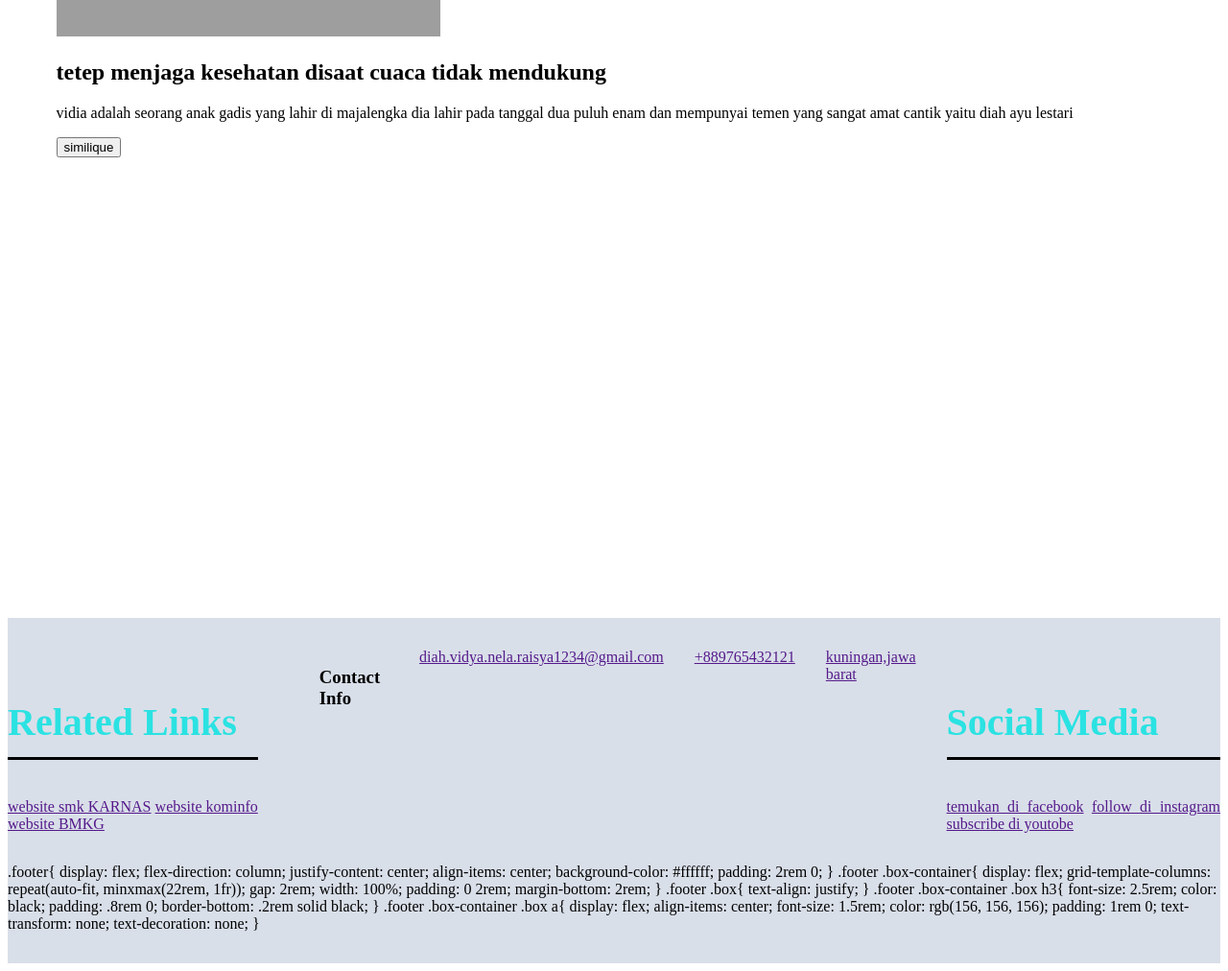
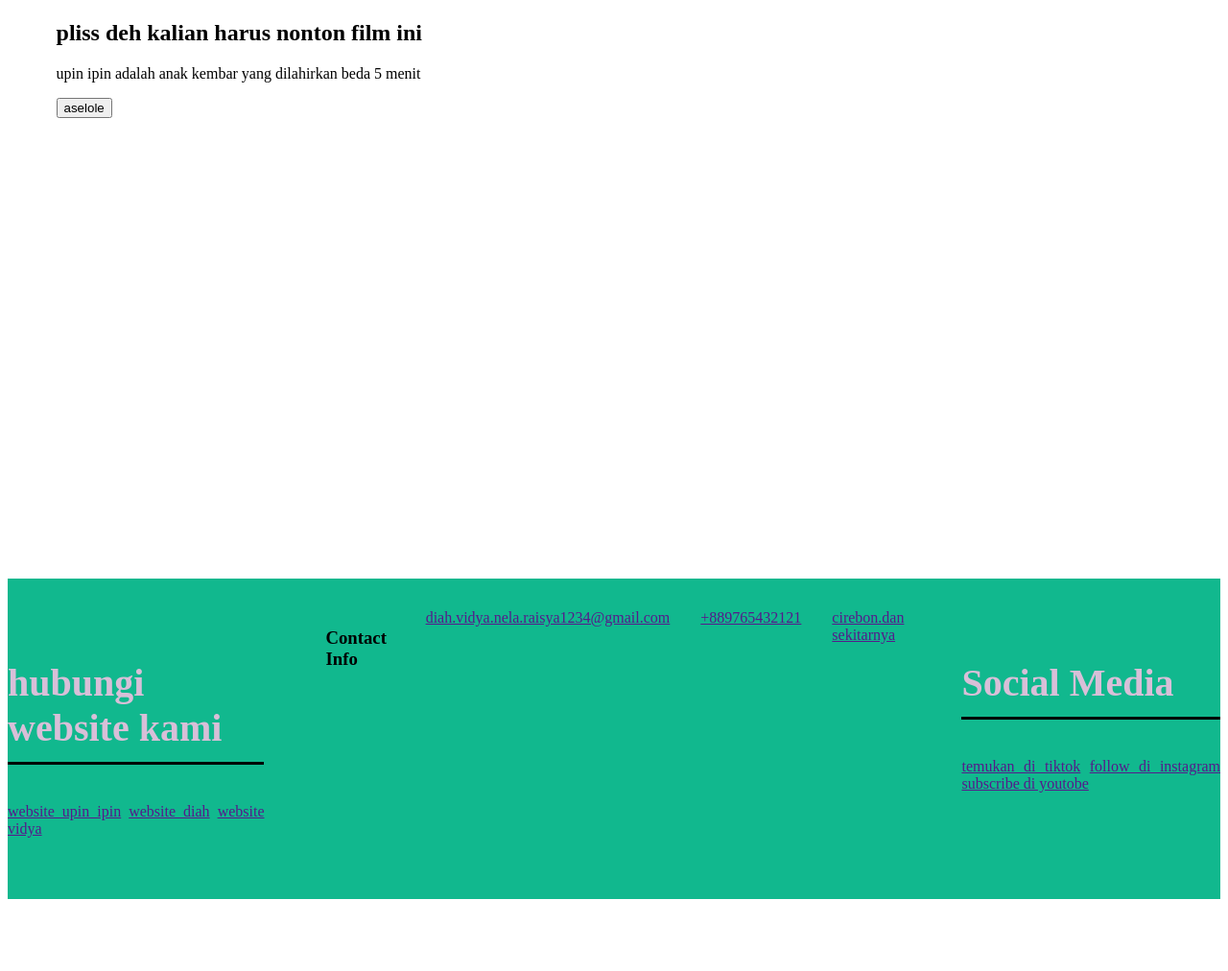
Before and after one commit to diahvidya56/project-web-kelompok4, a plain HTML site: page index.html in a window 1280 px wide. Shown: the part 1018-2030 px from the top of the page at 96% size. After the commit the page ends 1963 px from the top, so only its background shows below. Drawn offline with Linux system fonts and the light colour scheme; grey boxes are pictures that could not be loaded.

Commit message:
Add files via upload

```diff
--- a/index.html
+++ b/index.html
@@ -3,12 +3,12 @@
 <head>
     <meta charset="UTF-8">
     <meta name="viewport" content="width=device-width, initial-scale=1.0">
-    <title>ACTIVE BREAKS - SOLUSI HIDUP SEHAT DENGAN TEKNOLOGI!</title>
+    <title>diahvidya - upin ipin</title>
     <link rel="stylesheet" href="style.css">
 </head>
 <body>
     <header>
-        <a href="#" class="logo"><img src="images/running.png" alt="">ACTIVE BREAKS</a>
+        <a href="#" class="logo"><img src="upin ipin.webp" alt="">UPIN IPIN</a>
         <nav class="menu">
             <a href="">Home</a>
             <a href="">About</a>
@@ -19,17 +19,16 @@
     <section class="home">
         <div class="content">
             <div class="content-left">
-                <img src="images/ilustrasi.jpg" alt="">
+                <img src="upin ipin.webp" alt="">
             </div>
 
             <div class="content-right">
-                <h2>Tetap Sehat Dengan Active Breaks</h2>
+                <h2>Upin ipin kembar beda 5 menit</h2>
                 <p>
-                    Lorem ipsum dolor sit amet consectetur adipisicing elit.
-                     Hic eos veritatis consequuntur unde, nemo iusto,
-                      totam amet non consectetur recusandae tempore similique, reprehenderit quis itaque.
+                    upin ipin adalah serial televisi animasi anak anak yang dirilis pada tanggal 14
+                    september 2007 di malaysia dan disiarkan di tv9
                 </p>
-                <a href="#about"><button/a>selengkapnya</button></a>
+                <a href="#about"><button/a>lovyou</button></a>
         </div>
             </div>
         </div>
@@ -42,15 +41,13 @@
             </div>
 
         </div class="content-right">
-        <h1>tetep menjaga kesehatan disaat cuaca tidak mendukung</h1>
+        <h1>pliss deh kalian harus nonton film ini</h1>
         <p>
-            vidia adalah seorang anak gadis yang lahir di majalengka
-            dia lahir pada tanggal dua puluh enam
-            dan mempunyai temen yang sangat amat cantik yaitu diah ayu lestari
+            upin ipin adalah anak kembar yang dilahirkan beda 5 menit
         </p>
         </caption></div>
         </p>
-        <a href="#about"><button/a>similique</button></a>
+        <a href="#about"><button/a>aselole</button></a>
         <div>
 
         </div>
@@ -61,57 +58,20 @@
     <section class="footer">
         <div class="box-container">
             <div class="box">
-                <h3>Related Links</h3>
-                <a href="">website smk KARNAS</a>
-                <a href="">website kominfo</a>
-                <a href="">website BMKG</a>
+                <h3>hubungi website kami</h3>
+                <a href="">website upin ipin</a>
+                <a href="">website diah</a>
+                <a href="">website vidya</a>
             </div>
             <div class="box"></div>
                 <h3>Contact Info</h3>
                 <a href="">diah.vidya.nela.raisya1234@gmail.com</a>
                 <a href="">+889765432121</a>
-                <a href="">kuningan,jawa barat</a>
+                <a href="">cirebon.dan sekitarnya</a>
             <div class="box">
                 <h3>Social Media</h3>
-                <a href="">temukan di facebook</a>
+                <a href="">temukan di tiktok</a>
                 <a href="">follow di instagram</a>
                 <a href="">subscribe di youtobe</a>
             </div>
         </div>
-        .footer{
-            display: flex;
-            flex-direction: column;
-            justify-content: center;
-            align-items: center;
-            background-color: #ffffff;
-            padding: 2rem 0;
-        }
-        .footer .box-container{
-            display: flex;
-            grid-template-columns: repeat(auto-fit, minxmax(22rem, 1fr));
-            gap: 2rem;
-            width: 100%;
-            padding: 0 2rem;
-            margin-bottom: 2rem;
-        }
-        .footer .box{
-            text-align: justify;
-        }
-        .footer .box-container .box h3{
-            font-size: 2.5rem;
-            color: black;
-            padding: .8rem 0;
-            border-bottom: .2rem solid black;
-        }
-        .footer .box-container .box a{
-            display: flex;
-            align-items: center;
-            font-size: 1.5rem;
-            color: rgb(156, 156, 156);
-            padding: 1rem 0;
-            text-transform: none;
-            text-decoration: none;
-        }
-    </section>
-</body>
-</html>
--- a/style.css
+++ b/style.css
@@ -1,5 +1,5 @@
 header {
-    background: #00ddff;
+    background: rgb(255, 0, 191);
     padding: 2rem;
     position: fixed;
     top: 0;
@@ -39,7 +39,7 @@ header .menu a {
 }
 
 header .menu a:hover {
-    background: white;
+    background: rgb(0, 128, 117);
     border-radius: 10px 10px 10px 10px;
 }
 
@@ -70,7 +70,7 @@ section {
     width: 100%;
     height: 100%;
     border-radius: 100px 100px 100px 100px;
-    box-shadow: 0 5px 5px 5px rgba(13, 110, 253, 0.2);
+    box-shadow: 0 5px 5px 5px hotpink;
     border-radius: 61% 39% 36% 64% / 57% 56% 44% 43%;
 }
 
@@ -145,7 +145,7 @@ section {
     width: 200px;
     height: 200px;
     border-radius: 200px 200px 200px 200px;
-    box-shadow: 0 4px 4px 4px rgb(28, 28, 153);
+    box-shadow: 0 4px 4px 4px rgb(57, 153, 28);
     border-radius: 34% 35% 26% 40% / 77% 46% 84% 33%;
 }
 
@@ -182,9 +182,9 @@ section {
     width: 100px;
     border: 2px solid black;
     border-radius: 5px;
-    color: brown;
+    color: rgb(150, 38, 107);
     background: #d98473;
-    cursor: blueviolet;
+    cursor: rgb(226, 43, 43);
     transition: 500ms;
     font-size: 19px;
     font-family: Arial, Helvetica, sans-serif;
@@ -201,7 +201,7 @@ section {
     flex-direction: column;
     justify-content: center;
     align-items: center;
-    background-color: #d9dfe9;
+    background-color: #11b88e;
     padding: 2rem 0;
 }
 .footer .box-container{
@@ -217,7 +217,7 @@ section {
 }
 .footer .box-container .box h3{
     font-size: 2.5rem;
-    color: rgb(43, 226, 226);
+    color: thistle;
     padding: .8rem 0;
     border-bottom: .2rem solid black;
 }
@@ -225,7 +225,7 @@ section {
     display: flex;
     align-items: center;
     font-size: 1.5rem;
-    color: aqua;
+    color: yellow;
     padding: 1rem;
     text-transform: none;
     text-decoration: none;
```
Also changed, not shown: upin ipin.webp (added).
